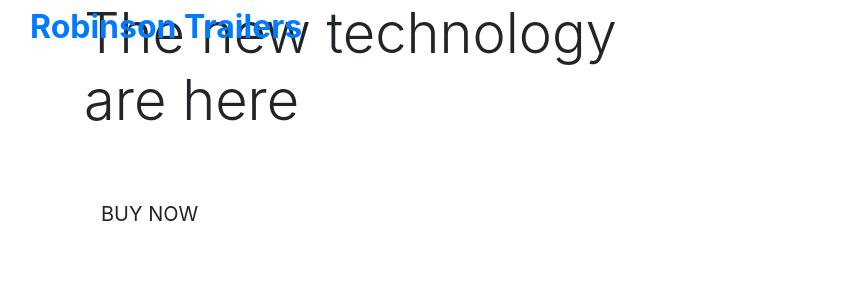
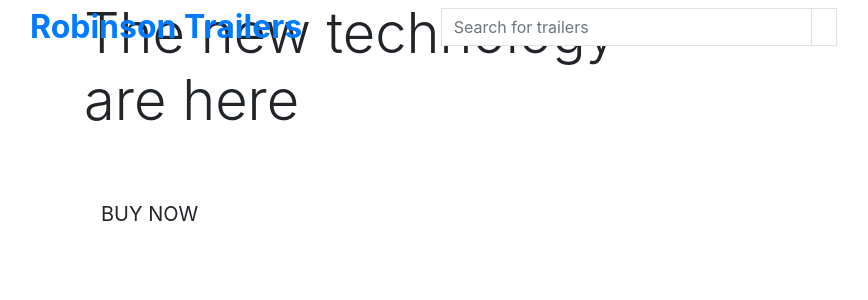
Before and after one commit to Code-Institute-Submissions/FabrizioAdi-Robinson-Trailers-Store-P5v1.2_JuneResub, a Django app: page / in a window 1280 px wide. Shown: the top 300 px of the page, without its empty margins (1-869 px from the left). Run offline with Django 3.2, Linux system fonts and the light colour scheme.

Commit message:
Add search bar

```diff
--- a/templates/base.html
+++ b/templates/base.html
@@ -37,14 +37,29 @@
   <body>
     <header class="container-fluid fixed-top">
       <div class="row">
-        <!--Logo location-->
+        <!-- Logo location -->
         <div class="col-12 col-lg-4 my-auto py-1 py-lg-0 text-center text-lg-left ">
           <a href="{% url 'store' %}" class="nav-link main-logo-link">
             <h2 class="logo-font text-black my-0"><strong>Robinson Trailers</strong></h2>
           </a>
 
         </div>
-        <div class="col-12 col-lg-4"></div>
+          <!-- Search bar -->
+          <div class="col-12 col-lg-4 my-auto py-1 py-lg-0">
+            <form method="GET" action="">
+                <div class="input-group w-100">
+                    <input class="form-control border border-red rounded-0 " type="text" name="q" placeholder="Search for trailers">
+                    <div class="input-group-append">
+                        <button class="form-control btn btn-black border border-black rounded-0" type="submit">
+                            <span class="icon">
+                                <i class="fas fa-search"></i>
+                            </span>
+                        </button>
+                    </div>
+                </div>
+            </form>
+        </div>
+
         <div class="col-12 col-lg-4"></div>
       </div>
 
```
